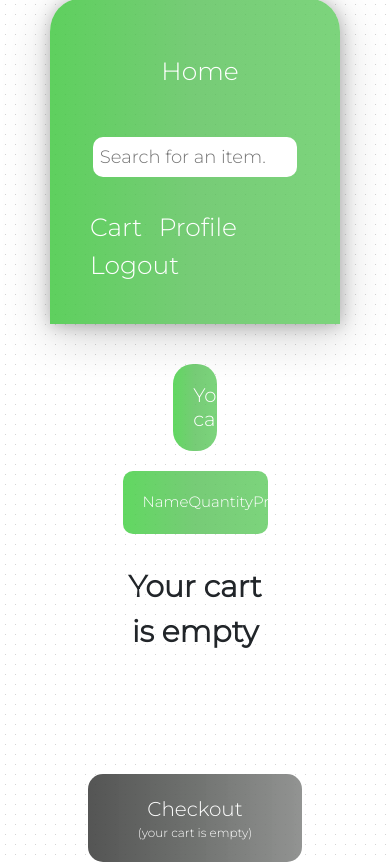
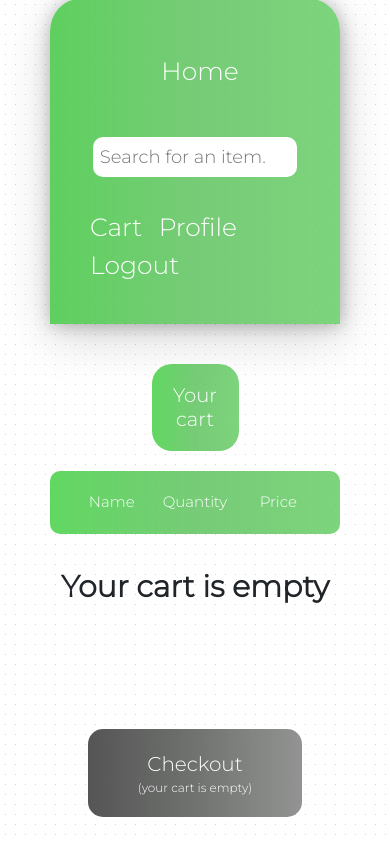
Before and after one commit to maciejwojtkowiak/fitshop, a Django app: page /cart/1/ in a window 390 px wide. Shown: the part 51-913 px from the top of the page. After the commit the page ends 886 px from the top, so only its background shows below. Run offline with Django 3.2, Linux system fonts and the light colour scheme; the visitor is signed in with stand-in values (Sample User, id 1); data comes from the database, SQL or seed files in the repository; data that the repository does not hold is empty.

Commit message:
make cart RWD

```diff
--- a/shop/static/shop/cart-style.css
+++ b/shop/static/shop/cart-style.css
@@ -18,6 +18,12 @@
     rgba(51, 204, 51, 0.774),
     rgba(74, 187, 74, 0.753),
     rgba(75, 196, 75, 0.726));
+}
+
+@media only screen and (max-width: 60rem) {
+    .cart-container {
+        grid-template-columns: 100%;
+    }
 }
 
 
--- a/shop/templates/shop/cart.html
+++ b/shop/templates/shop/cart.html
@@ -23,8 +23,8 @@
                                 </div>
                             </form>
                         </div>
-                        <div class="total">Total: {{ cart.total_with_sign}} </div>
                     {% endfor %}
+                    <div class="total">Total: {{ cart.total_with_sign}} </div>
                     {% else %}
                         <div class="empty-cart">Your cart is empty</div>
                     {% endif %}
```
